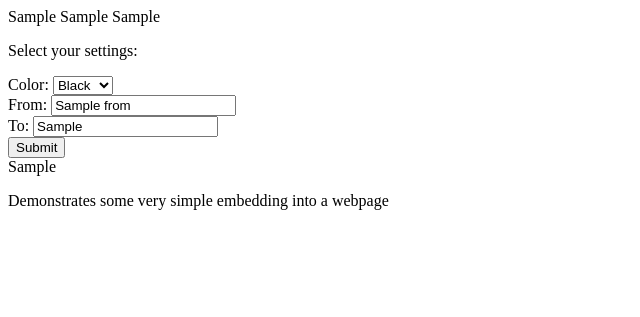
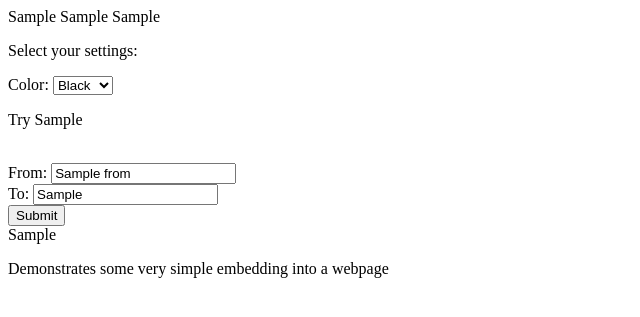
Before and after one commit to manuelmarcano22/DockerFlask, a Flask app: template templates/embed.html in a window 1280 px wide. Shown: the top 317 px of the page, without its empty margins (0-640 px from the left). Run offline with Flask 2, Linux system fonts and the light colour scheme; the template is opened without the code that fills it: most values are stand-ins (such as "Sample title", 1, 10 or a date in 2020); parts of the project's set-up code (start-up, migrations or seed data) failed here and were passed over; some libraries are stand-ins or nearby versions.

```diff
--- a/simpleapp.py
+++ b/simpleapp.py
@@ -10,7 +10,7 @@ from bokeh.util.string import encode_utf8
 from astropy.io import fits
 from stsci.tools import capable
 capable.OF_GRAPHICS = False
-#from pyraf import iraf
+from pyraf import iraf
 
 
 app = Flask(__name__)
--- a/templates/embed.html
+++ b/templates/embed.html
@@ -34,6 +34,7 @@
             <option value="Blue">Blue</option>
             <option selected="selected" value="Black">Black</option>
         </select>
+	<p> Try {{ aa }} </p>
         <br>
         From:
         <input type="text" name="_from" value="{{ _from }}">
```
Also changed, not shown: 2 other files.
